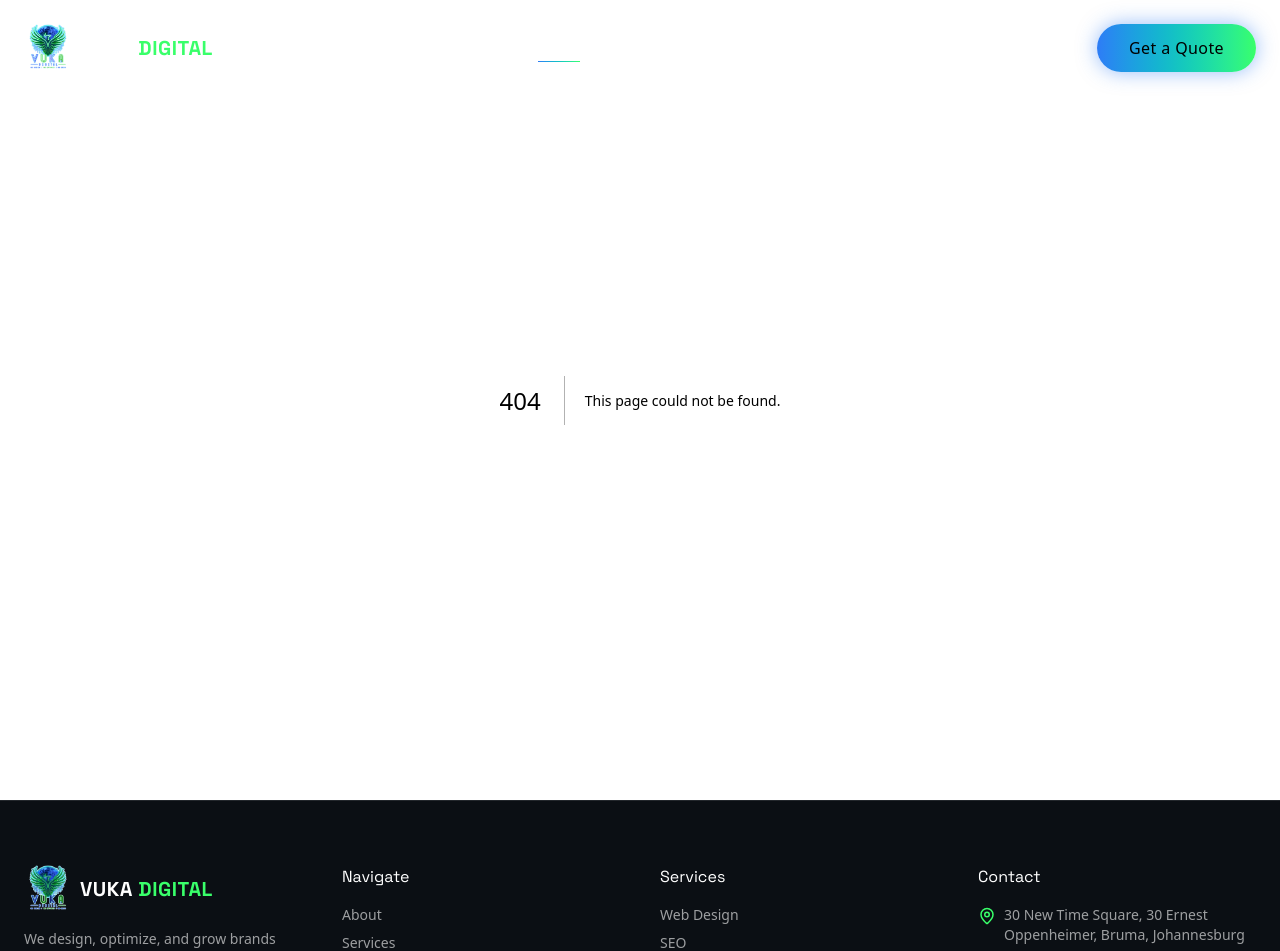
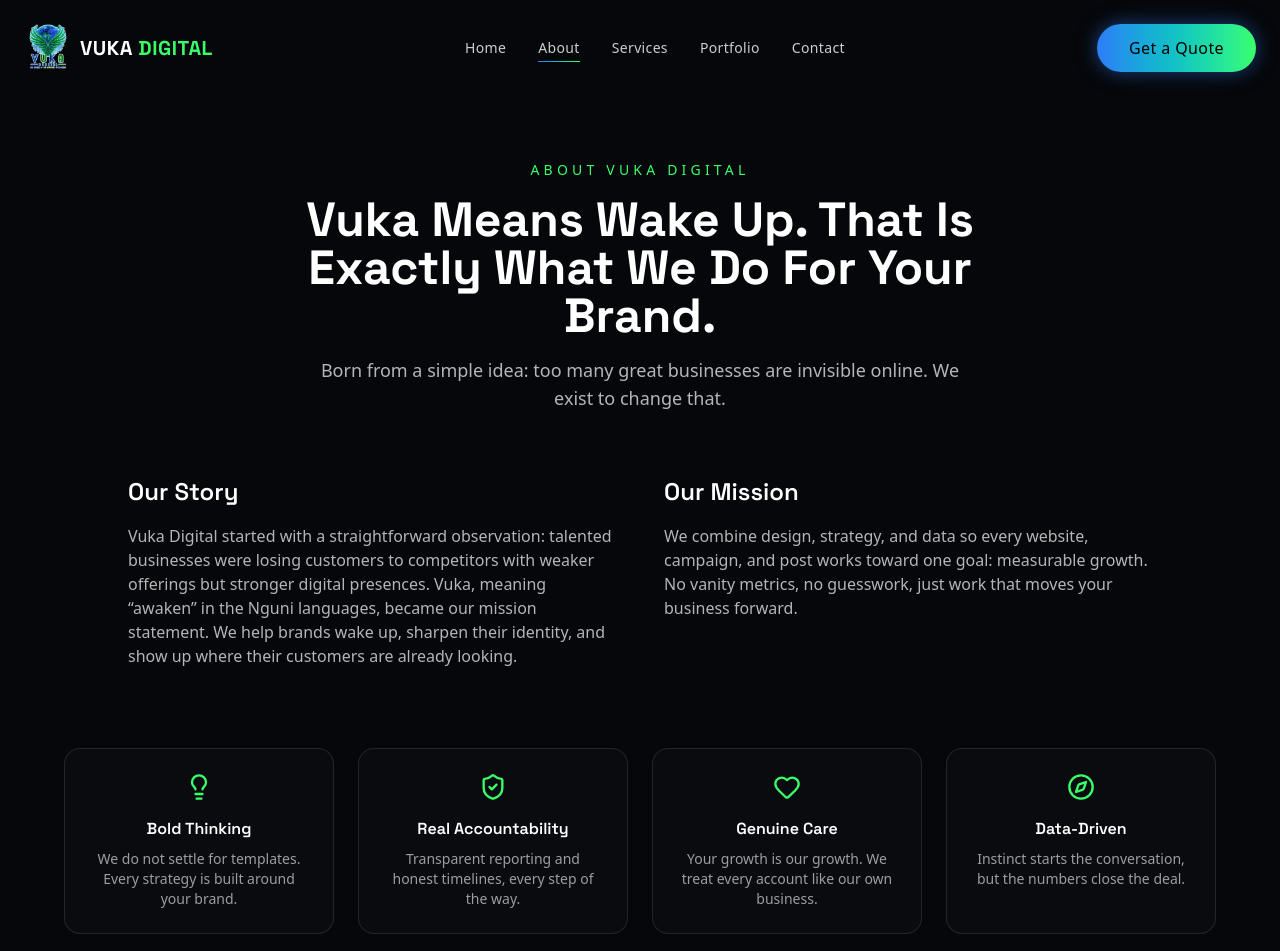
Before and after one commit to thewebster0326/Vuka-Digital, a Next.js app in the folder vuka-digital/: page /about in a window 1280 px wide. Before the commit this address had no page. Shown: the top 951 px of the page. Built offline with nearby package versions, Linux system fonts and the light colour scheme.

Commit message:
feat: add About page

```diff
--- /dev/null
+++ b/vuka-digital/app/about/page.tsx
@@ -0,0 +1,79 @@
+import type { Metadata } from 'next'
+import SectionHeading from '@/components/SectionHeading'
+import CTAButton from '@/components/CTAButton'
+import { Compass, Heart, Lightbulb, ShieldCheck } from 'lucide-react'
+
+export const metadata: Metadata = {
+  title: 'About Us | Vuka Digital',
+  description: 'Learn how Vuka Digital helps brands wake up their online presence.',
+}
+
+const VALUES = [
+  {
+    icon: Lightbulb,
+    title: 'Bold Thinking',
+    description: 'We do not settle for templates. Every strategy is built around your brand.',
+  },
+  {
+    icon: ShieldCheck,
+    title: 'Real Accountability',
+    description: 'Transparent reporting and honest timelines, every step of the way.',
+  },
+  {
+    icon: Heart,
+    title: 'Genuine Care',
+    description: 'Your growth is our growth. We treat every account like our own business.',
+  },
+  {
+    icon: Compass,
+    title: 'Data-Driven',
+    description: 'Instinct starts the conversation, but the numbers close the deal.',
+  },
+]
+
+export default function AboutPage() {
+  return (
+    <div className="px-6 pb-24 pt-40">
+      <SectionHeading
+        eyebrow="About Vuka Digital"
+        title="Vuka Means Wake Up. That Is Exactly What We Do For Your Brand."
+        description="Born from a simple idea: too many great businesses are invisible online. We exist to change that."
+      />
+
+      <div className="mx-auto mt-16 grid max-w-5xl gap-12 sm:grid-cols-2">
+        <div className="flex flex-col gap-4">
+          <h3 className="font-heading text-2xl font-semibold text-white">Our Story</h3>
+          <p className="text-white/70">
+            Vuka Digital started with a straightforward observation: talented businesses were
+            losing customers to competitors with weaker offerings but stronger digital
+            presences. Vuka, meaning &ldquo;awaken&rdquo; in the Nguni languages, became our
+            mission statement. We help brands wake up, sharpen their identity, and show up
+            where their customers are already looking.
+          </p>
+        </div>
+        <div className="flex flex-col gap-4">
+          <h3 className="font-heading text-2xl font-semibold text-white">Our Mission</h3>
+          <p className="text-white/70">
+            We combine design, strategy, and data so every website, campaign, and post works
+            toward one goal: measurable growth. No vanity metrics, no guesswork, just work that
+            moves your business forward.
+          </p>
+        </div>
+      </div>
+
+      <div className="mx-auto mt-20 grid max-w-6xl grid-cols-1 gap-6 sm:grid-cols-2 lg:grid-cols-4">
+        {VALUES.map((value) => (
+          <div key={value.title} className="rounded-2xl border border-white/10 bg-white/[0.02] p-6 text-center">
+            <value.icon className="mx-auto mb-4 text-brand-green" size={28} />
+            <h4 className="mb-2 font-heading font-semibold text-white">{value.title}</h4>
+            <p className="text-sm text-white/60">{value.description}</p>
+          </div>
+        ))}
+      </div>
+
+      <div className="mt-24 text-center">
+        <CTAButton href="/contact">Work With Us</CTAButton>
+      </div>
+    </div>
+  )
+}
```
